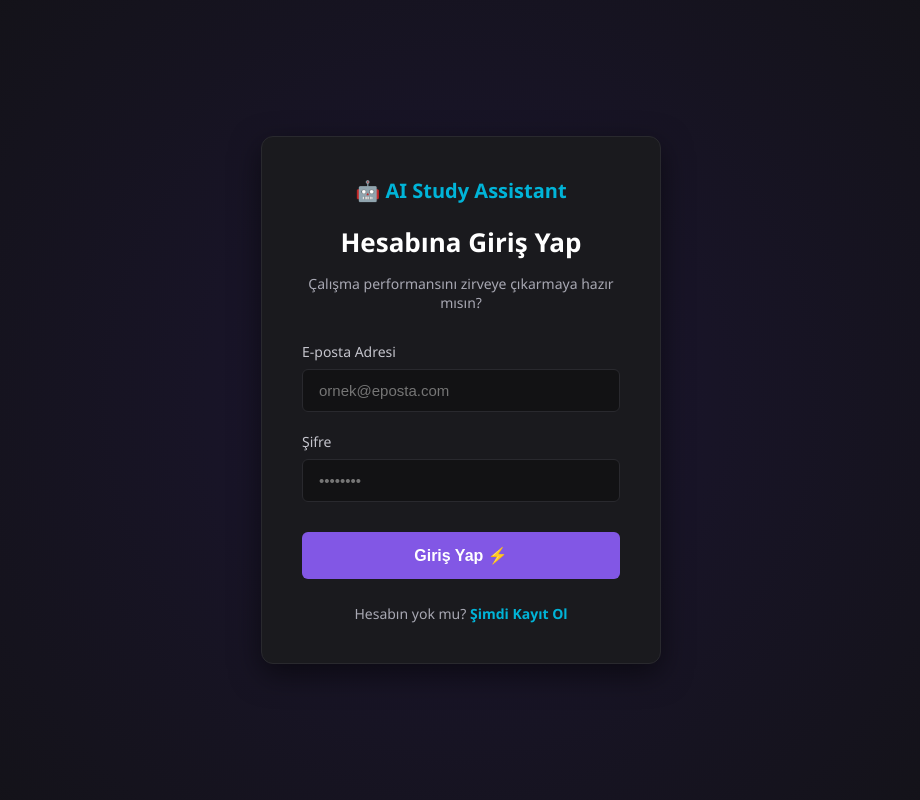
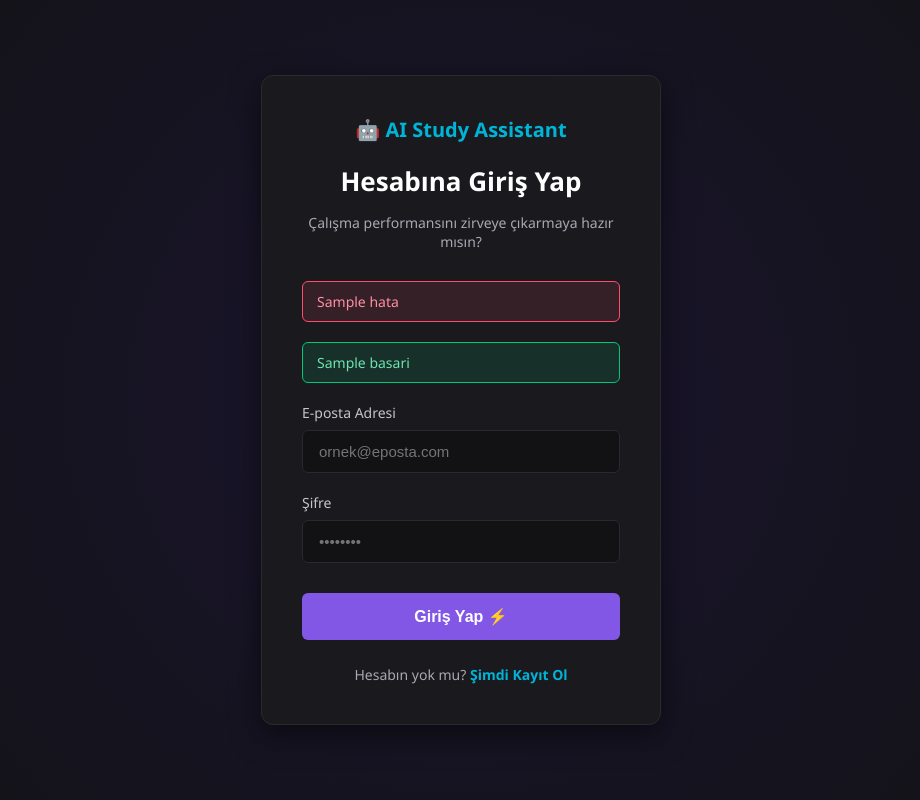
Before and after one commit to melekcoder/AI-Study-Assistant, a Flask app: template templates/login.html in a window 1280 px wide. Shown: the whole page, without its empty margins (179-1099 px from the left). Run offline with Flask 3, Linux system fonts and the light colour scheme; the template is opened without the code that fills it: most values are stand-ins (such as "Sample title", 1, 10 or a date in 2020).

Commit message:
Add register, login, logout and login_required

```diff
--- a/app.py
+++ b/app.py
@@ -1,39 +1,126 @@
+import os
 import sqlite3
-from flask import Flask, render_template
+from functools import wraps
+
+from flask import (Flask, render_template, request, redirect,
+                   url_for, session)
+from werkzeug.security import generate_password_hash, check_password_hash
 
 app = Flask(__name__)
 
+# Oturum çerezini imzalamak için gizli anahtar.
+# Gerçek ortamda SECRET_KEY ortam değişkeni olarak verilecek (koda yazma!).
+app.secret_key = os.environ.get("SECRET_KEY", "gelistirme-icin-gecici-anahtar")
+
+DB_YOLU = os.path.join(app.root_path, "database.db")
+
+
 def get_db():
-    baglanti = sqlite3.connect('database.db')
+    baglanti = sqlite3.connect(DB_YOLU)
+    baglanti.row_factory = sqlite3.Row  # sütunlara isimle erişmek için
     baglanti.execute("PRAGMA foreign_keys = ON")
     return baglanti
 
 
 def init_db():
     baglanti = get_db()
-    with open("schema.sql", encoding="utf-8") as f:
-        metin = f.read()
-    baglanti.executescript(metin)
+    with open(os.path.join(app.root_path, "schema.sql"), encoding="utf-8") as f:
+        baglanti.executescript(f.read())
     baglanti.commit()
     baglanti.close()
 
 
 init_db()
 
+
+def login_required(view):
+    """Giriş yapmamış kullanıcıyı login sayfasına gönderir."""
+    @wraps(view)
+    def sarmalanmis(*args, **kwargs):
+        if "user_id" not in session:
+            return redirect(url_for("login"))
+        return view(*args, **kwargs)
+    return sarmalanmis
+
+
 @app.route("/")
 def home():
     return render_template("index.html")
 
-@app.route("/login")
+
+@app.route("/register", methods=["GET", "POST"])
+def register():
+    if request.method == "GET":
+        return render_template("register.html")
+
+    kullanici_adi = request.form.get("username", "").strip()
+    email = request.form.get("email", "").strip().lower()
+    sifre = request.form.get("password", "")
+    sifre_tekrar = request.form.get("confirm_password", "")
+
+    if not kullanici_adi or not email or not sifre:
+        return render_template("register.html", hata="Tüm alanları doldur.")
+    if len(sifre) < 6:
+        return render_template("register.html",
+                               hata="Şifre en az 6 karakter olmalı.")
+    if sifre != sifre_tekrar:
+        return render_template("register.html", hata="Şifreler eşleşmiyor.")
+
+    baglanti = get_db()
+    try:
+        baglanti.execute(
+            "INSERT INTO users (username, email, password_hash) VALUES (?, ?, ?)",
+            (kullanici_adi, email, generate_password_hash(sifre)),
+        )
+        baglanti.commit()
+    except sqlite3.IntegrityError:
+        # username veya email UNIQUE kuralına takıldı
+        return render_template(
+            "register.html",
+            hata="Bu kullanıcı adı veya e-posta zaten kayıtlı.")
+    finally:
+        baglanti.close()
+
+    return redirect(url_for("login", kayit="ok"))
+
+
+@app.route("/login", methods=["GET", "POST"])
 def login():
-    return render_template("login.html")
+    if request.method == "GET":
+        basari = "Kayıt başarılı, şimdi giriş yapabilirsin." \
+            if request.args.get("kayit") == "ok" else None
+        return render_template("login.html", basari=basari)
 
-@app.route("/register")
-def register():
-    return render_template("register.html")
+    email = request.form.get("email", "").strip().lower()
+    sifre = request.form.get("password", "")
 
-@app.route('/dashboard')
+    baglanti = get_db()
+    kullanici = baglanti.execute(
+        "SELECT * FROM users WHERE email = ?", (email,)).fetchone()
+    baglanti.close()
+
+    # Hangisinin yanlış olduğunu söylemiyoruz (güvenlik için tek mesaj)
+    if kullanici is None or not check_password_hash(
+            kullanici["password_hash"], sifre):
+        return render_template("login.html",
+                               hata="E-posta veya şifre hatalı.")
+
+    session.clear()
+    session["user_id"] = kullanici["id"]
+    session["username"] = kullanici["username"]
+    return redirect(url_for("dashboard"))
+
+
+@app.route("/logout")
+def logout():
+    session.clear()
+    return redirect(url_for("home"))
+
+
+@app.route("/dashboard")
+@login_required
 def dashboard():
+    # TODO: bu veriler sonraki adımda veritabanından gelecek
     istatistikler = {
         "aktif_ders": 2,
         "ai_ozet": 12,
@@ -59,11 +146,15 @@ def dashboard():
             "durum": "Tamamlandı"
         }
     ]
-    return render_template('dashboard.html', istatistik=istatistikler, dersler=son_dersler)
+    return render_template("dashboard.html", istatistik=istatistikler,
+                           dersler=son_dersler,
+                           kullanici_adi=session["username"])
 
 
-@app.route('/derslerim')
+@app.route("/derslerim")
+@login_required
 def derslerim():
+    # TODO: sonraki adımda courses tablosuna bağlanacak
     ders_listesi = [
         {
             "ad": "Nesne Yönelimli Programlama (C++)",
@@ -84,10 +175,13 @@ def derslerim():
             "ilerleme": 90
         }
     ]
-    return render_template('derslerim.html', tum_dersler=ders_listesi)
+    return render_template("derslerim.html", tum_dersler=ders_listesi)
 
-@app.route('/ai_sohbet')
+
+@app.route("/ai_sohbet")
+@login_required
 def ai_sohbet():
+    # TODO: gerçek yapay zeka entegrasyonu en son adım
     ornek_konusma = [
         {
             "gonderen": "kullanici",
@@ -95,7 +189,7 @@ def ai_sohbet():
         },
         {
             "gonderen": "yapay_zeka",
-            "metin": "Selam Melek! Tabii ki. Polimorfizm (Çok Biçimlilik), aynı isimdeki bir fonksiyonun farklı sınıflarda (class) farklı işler yapabilmesidir. Örneğin; 'sesCikar()' fonksiyonu Kedi sınıfında 'Miyav', Köpek sınıfında 'Hav' çıktısı verir. Kod tekrarını önler!"
+            "metin": f"Selam {session['username']}! Tabii ki. Polimorfizm (Çok Biçimlilik), aynı isimdeki bir fonksiyonun farklı sınıflarda (class) farklı işler yapabilmesidir. Örneğin; 'sesCikar()' fonksiyonu Kedi sınıfında 'Miyav', Köpek sınıfında 'Hav' çıktısı verir. Kod tekrarını önler!"
         },
         {
             "gonderen": "kullanici",
@@ -106,7 +200,8 @@ def ai_sohbet():
             "metin": "Harika bir fikir! Newton Kanunları ve Mekanik konularını kapsayan şık bir formül özetini 'Derslerim' sayfasına şimdiden ekledim, oradan inceleyebilirsin. 🚀"
         }
     ]
-    return render_template('ai_sohbet.html', sohbet_gecmisi=ornek_konusma)
+    return render_template("ai_sohbet.html", sohbet_gecmisi=ornek_konusma)
+
 
 if __name__ == "__main__":
     app.run(debug=True)
--- a/static/style.css
+++ b/static/style.css
@@ -249,3 +249,23 @@ button {
     color: #33c4e3;
     text-decoration: underline;
 }
+/* Form mesajları */
+.mesaj {
+    padding: 10px 14px;
+    border-radius: 6px;
+    font-size: 14px;
+    margin: 0 0 20px 0;
+    text-align: left;
+}
+
+.mesaj.hata {
+    background-color: rgba(255, 77, 109, 0.12);
+    border: 1px solid #ff4d6d;
+    color: #ff8fa3;
+}
+
+.mesaj.basari {
+    background-color: rgba(0, 200, 120, 0.12);
+    border: 1px solid #00c878;
+    color: #6fe3b0;
+}
--- a/templates/ai_sohbet.html
+++ b/templates/ai_sohbet.html
@@ -40,7 +40,7 @@
             <a href="/ai_sohbet" style="color: #ffffff; background-color: #231c44; border-left: 4px solid #8a2be2;">🤖 AI Sohbet</a>
             <a href="#">⚙️ Ayarlar</a>
             <br><br>
-            <a href="#" style="color: #ff4d6d;">🚪 Çıkış Yap</a>
+            <a href="{{ url_for('logout') }}" style="color: #ff4d6d;">🚪 Çıkış Yap</a>
         </div>
 
         <div class="SagIcerik">
--- a/templates/dashboard.html
+++ b/templates/dashboard.html
@@ -123,13 +123,13 @@
             <a href="#">⚙️ Ayarlar</a>
 
             <br><br>
-            <a href="#" style="color: #ff4d6d;">🚪 Çıkış Yap</a>
+            <a href="{{ url_for('logout') }}" style="color: #ff4d6d;">🚪 Çıkış Yap</a>
         </div>
 
         <div class="SagIcerik">
 
             <div class="HosGeldinKarti">
-                <h2>Hoş Geldin, Melek! 👋</h2>
+                <h2>Hoş Geldin, {{ kullanici_adi }}! 👋</h2>
                 <p>Bugün hangi dersi çalışıyoruz? Yapay zekâ asistanın notlarını özetlemek için hazır.</p>
             </div>
 
--- a/templates/derslerim.html
+++ b/templates/derslerim.html
@@ -13,7 +13,7 @@
         .SolMenu a { display: block; color: #b5b3bc; text-decoration: none; padding: 12px; margin-bottom: 10px; border-radius: 5px; }
         .SolMenu a:hover { color: #ffffff; background-color: #231c44; border-left: 4px solid #8a2be2; }
         .SagIcerik { flex: 1; padding: 40px; overflow-y: auto; }
-        .DersKartlari { display: grid; grid-template-columns: repeat(auto-fill, minmax(300px, 100px)); gap: 20px; margin-top: 20px; }
+        .DersKartlari { display: grid; grid-template-columns: repeat(auto-fill, minmax(300px, 1fr)); gap: 20px; margin-top: 20px; }
         .DersKarti { background-color: #16122c; border: 1px solid rgba(138, 43, 226, 0.2); border-radius: 12px; padding: 20px; position: relative; }
         .DersKarti h3 { color: #ffffff; font-size: 20px; margin-bottom: 10px; }
         .DersKarti p { color: #b5b3bc; font-size: 14px; }
@@ -29,7 +29,7 @@
             <a href="/ai_sohbet">🤖 AI Sohbet</a>
             <a href="#">⚙️ Ayarlar</a>
             <br><br>
-            <a href="#" style="color: #ff4d6d;">🚪 Çıkış Yap</a>
+            <a href="{{ url_for('logout') }}" style="color: #ff4d6d;">🚪 Çıkış Yap</a>
         </div>
 
         <div class="SagIcerik">
--- a/templates/login.html
+++ b/templates/login.html
@@ -15,7 +15,14 @@
             <h2>Hesabına Giriş Yap</h2>
             <p class="subtitle">Çalışma performansını zirveye çıkarmaya hazır mısın?</p>
 
-            <form action="#" method="POST">
+            {% if hata %}
+            <p class="mesaj hata">{{ hata }}</p>
+            {% endif %}
+            {% if basari %}
+            <p class="mesaj basari">{{ basari }}</p>
+            {% endif %}
+
+            <form action="{{ url_for('login') }}" method="POST">
                 <div class="input-group">
                     <label for="email">E-posta Adresi</label>
                     <input type="email" id="email" name="email" placeholder="ornek@eposta.com" required>
--- a/templates/register.html
+++ b/templates/register.html
@@ -13,8 +13,11 @@
             <div class="logo">🤖 AI Study Assistant</div>
             <h2>Yeni Hesap Oluştur</h2>
             <p class="subtitle">Yapay zekâ destekli çalışma alanına ilk adımı at.</p>
+            {% if hata %}
+            <p class="mesaj hata">{{ hata }}</p>
+            {% endif %}
 
-            <form action="#" method="POST">
+            <form action="{{ url_for('register') }}" method="POST">
                 <div class="input-group">
                     <label for="username">Kullanıcı Adı</label>
                     <input type="text" id="username" name="username" placeholder="yazilimci_efe" required>
```
Also changed, not shown: 1 other file.
